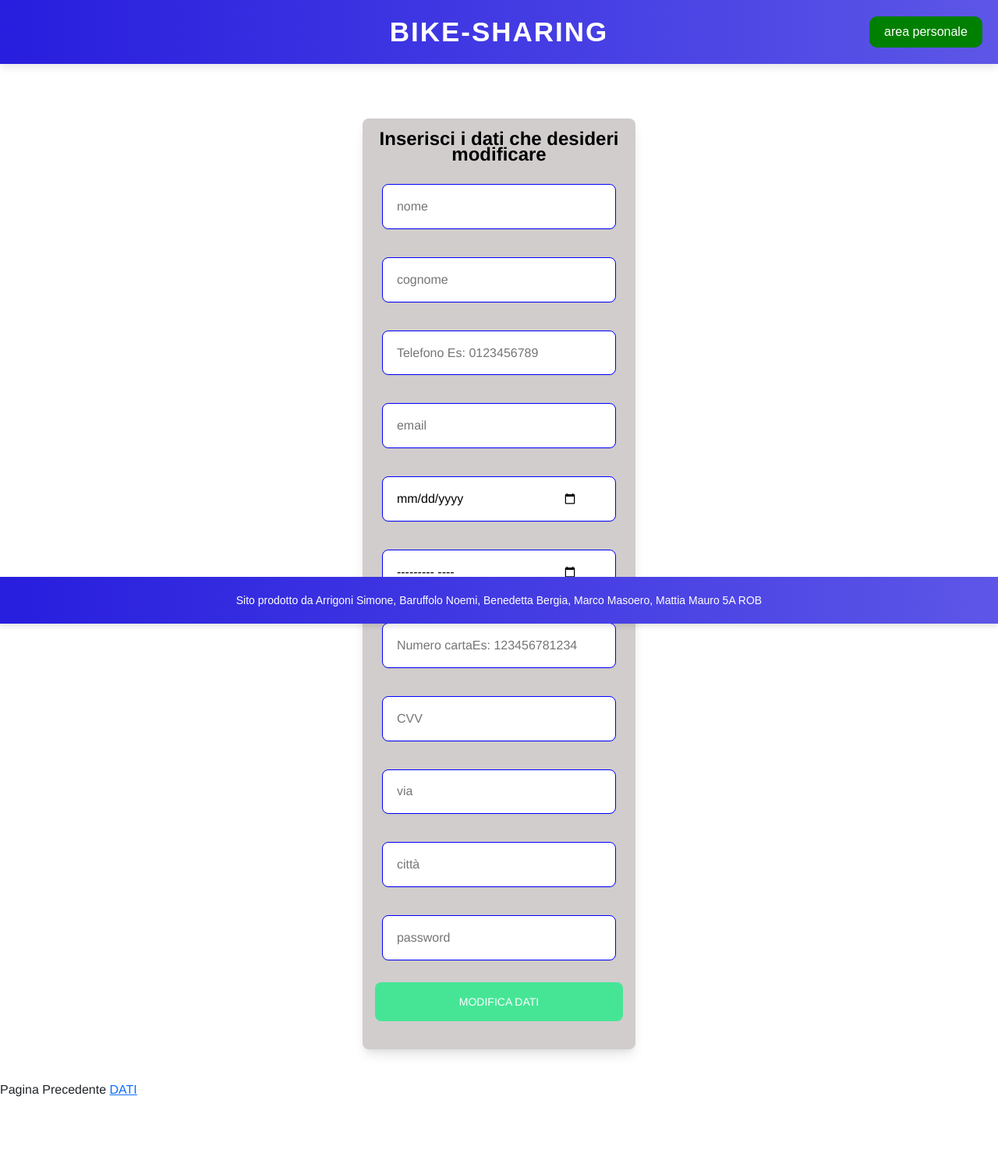
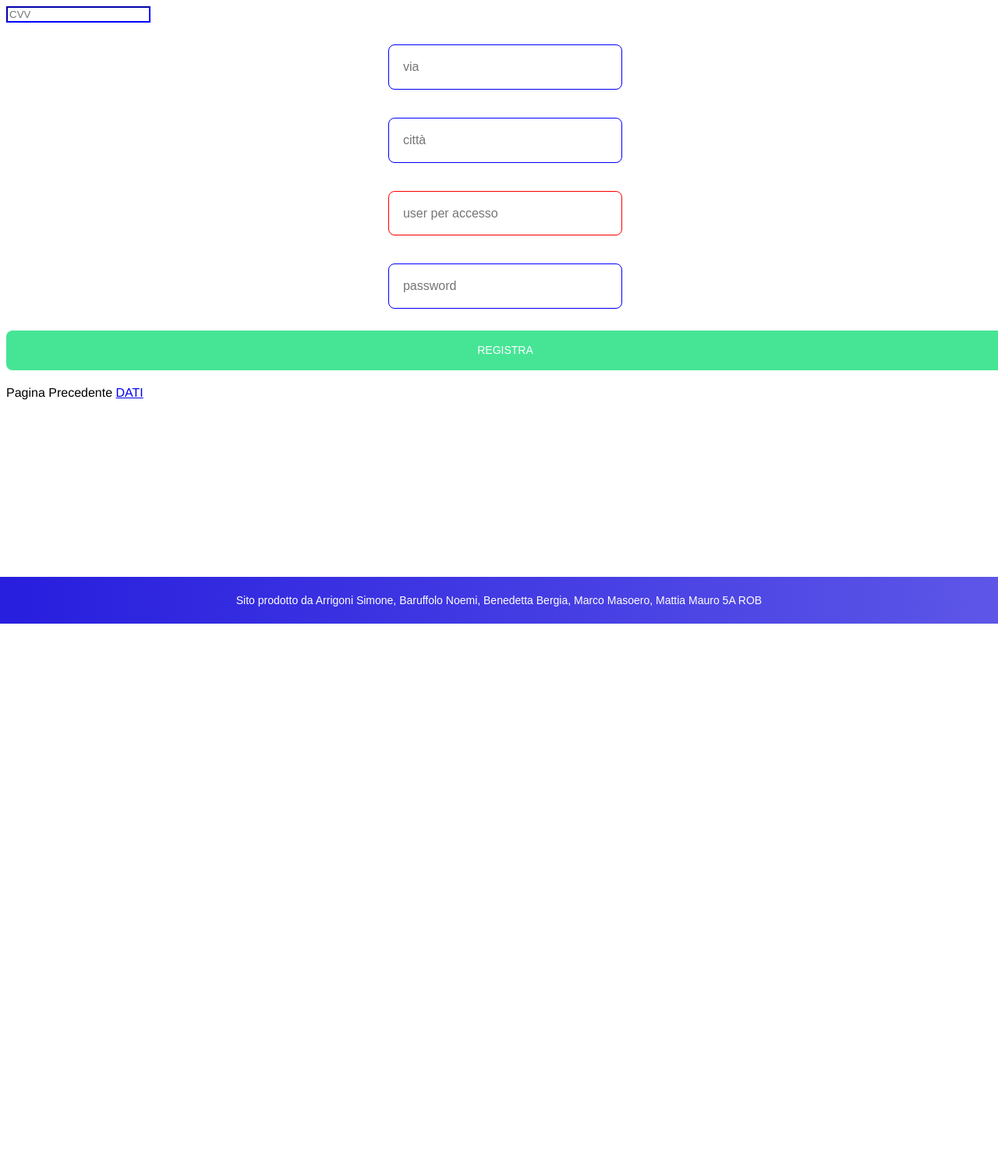
Before and after one commit to marcomasoero/BikeSharing, a PHP site: page /modifica_dati_form.php in a window 1280 px wide. Shown: the whole page at 78% size. After the commit the page ends 800 px from the top, so only its background shows below. Run offline with PHP 8.4, Linux system fonts and the light colour scheme; the visitor is signed in with stand-in values (Sample User, id 1).

Commit message:
ultime modifiche

```diff
--- a/bike_sharing/modifica_dati_form.php
+++ b/bike_sharing/modifica_dati_form.php
@@ -1,35 +1,3 @@
-<?php
-include_once("./templates/header.php");
-?>
-
-<div id="central" style="width: 100%; text-align: center;">
-
-    <form method="POST" action="./php/modifica_dati.php" class="formlogin">
-        <p class="titolo_dark">Inserisci i dati che desideri modificare</p>
-        <?php
-            if($_SESSION['tipo'] == "U"){
-                echo '<div style="margin-top: 20px" class="divlogin">
-            <input type="text" id="nome" name="nome" pattern=".{2,30}" placeholder="nome">
-        </div>
-        <div style="margin-top: 20px" class="divlogin">
-            <input type="text" id="cognome" name="cognome" pattern=".{2,30}" placeholder="cognome">
-        </div>
-        <div style="margin-top: 20px" class="divlogin">
-            <input type="tel" id="telefono" name="telefono" pattern="[0-9]{10}" placeholder="Telefono Es: 0123456789">
-        </div>
-        <div style="margin-top: 20px" class="divlogin">
-            <input type="email" id="email" name="mail" pattern="[a-z0-9._%+-]+@[a-z0-9.-]+\.[a-z]{2,}$" maxlength="50" placeholder="email">
-        </div>
-        <div style="margin-top: 20px" class="divlogin">
-            <input type="date" id="data_nascita" name="data_nascita" placeholder="data di nascita">
-        </div>
-        <div style="margin-top: 20px" class="divlogin">
-            <input type="month" id="scadenza_carta" name="scadenza_carta" placeholder="scadenza carta">
-        </div>
-        <div style="margin-top: 20px" class="divlogin">
-            <input type="text" id="codice_carta" name="codice_carta" pattern="[0-9]{16}" maxlength="16" placeholder="Numero cartaEs: 1234567812345678">
-        </div>
-        <div style="margin-top: 20px" class="divlogin">
             <input type="text" id="cvv_carta" name="cvv_carta" pattern="[0-9]{3}" maxlength="3" placeholder="CVV">
         </div>
         <div style="margin-top: 20px" class="divlogin">
@@ -37,20 +5,15 @@ include_once("./templates/header.php");
         </div>
         <div style="margin-top: 20px" class="divlogin">
             <input type="text" id="citta" name="citta" pattern="[A-Za-z\s]{2,30}" placeholder="città">
-        </div>';
-            }
-        else{
-            echo '<div style="margin-top: 20px" class="divlogin">
+        </div>
+        <div style="margin-top: 20px" class="divlogin">
             <input type="text" id="user" name="user" pattern="[a-z]{2,20}" required placeholder="user per accesso">
-        </div>';
-        }
-        ?>
-
+        </div>
         <div style="margin-top: 20px" class="divlogin">
             <input type="password" id="psw" name="psw" pattern=".{8,30}" placeholder="password">
         </div>
         <div style="margin-top: 20px">
-            <input type="submit" value="Modifica dati" class="buttonform">
+            <input type="submit" value="Registra" class="buttonform">
         </div>
         <div style="margin-top: 20px">
         <?php if (isset($_GET['msg'])){
@@ -61,7 +24,7 @@ include_once("./templates/header.php");
         </div>
     </form>
 </div>
-<p>Pagina Precedente <a href="./visualizza_dati.php">DATI</a></p>
+<p>Pagina Precedente <a href="visualizza_dati.php">DATI</a></p>
 </div>
 <?php
 include ("./templates/footer.php");
```
Also changed, not shown: bike_sharing/php/modifica_dati.php (+4 -17 lines), bike_sharing/visualizza_dati.php (+1 -27 lines).
